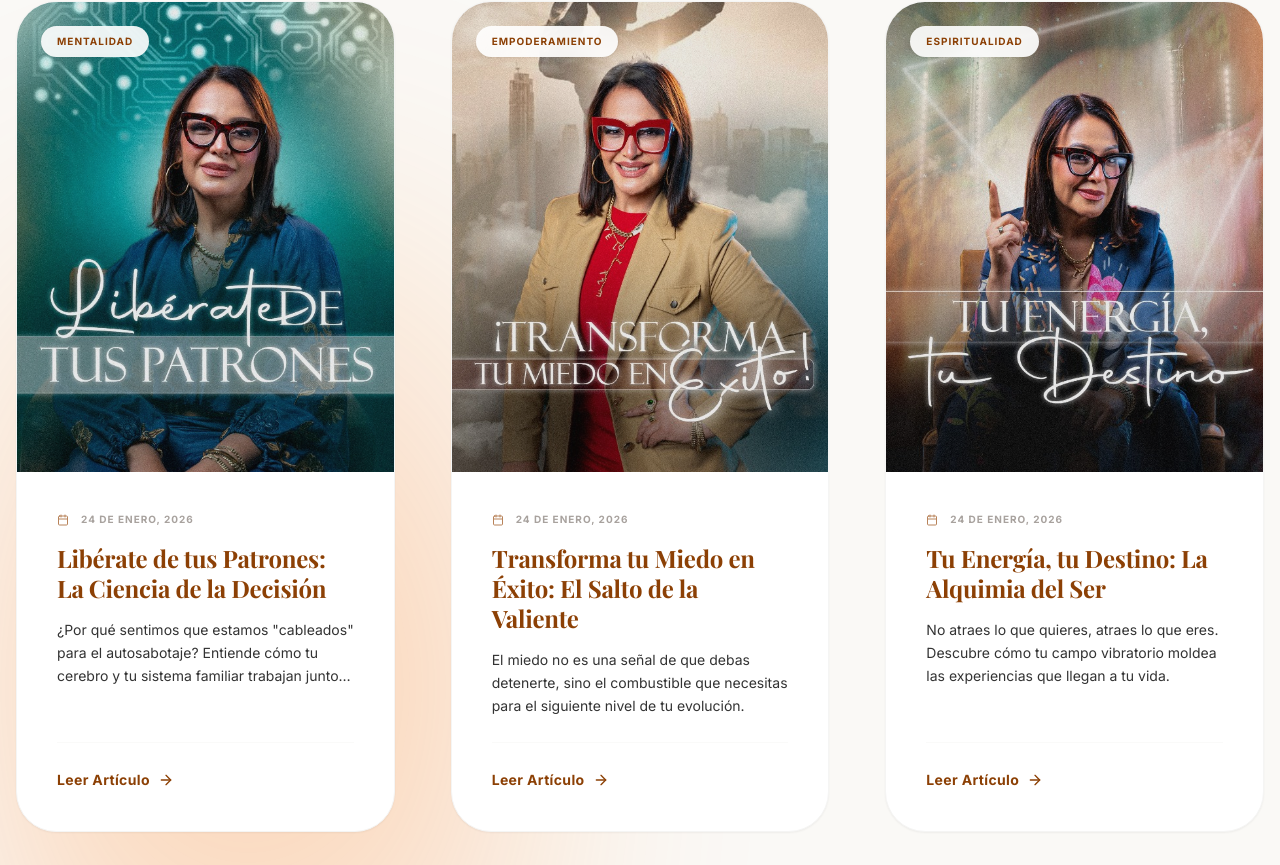
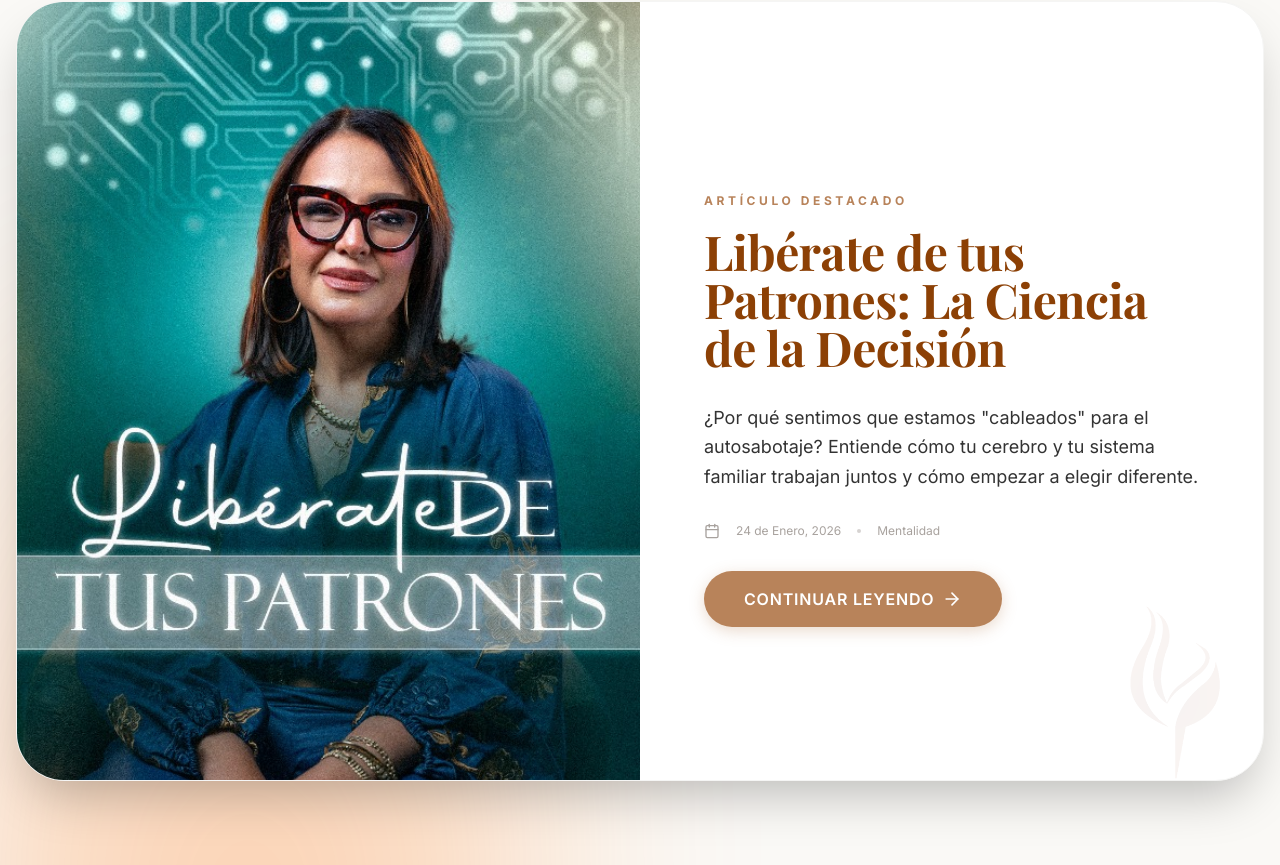
Before and after one commit to yelitzerangeloficialweb-max/yelitze-rangel-web, a Next.js app: page /blog in a window 1280 px wide. Shown: the part 875-1740 px from the top of the page. Built offline with nearby package versions, Linux system fonts and the light colour scheme; a web font is replaced by a local one.

Commit message:
Revert "style: removed featured blog spotlight from blog page"
This reverts commit 46cad8c961fe403070fcf4fe69e9e4f757374c53.

```diff
--- a/app/(website)/blog/page.tsx
+++ b/app/(website)/blog/page.tsx
@@ -70,14 +70,65 @@ export default function BlogPage() {
                 </div>
             </section>
 
-            {/* 2. ARTICLES GRID */}
+            {/* 2. FEATURED SPOTLIGHT */}
             <section id="articulos" className="py-24 px-4 relative overflow-hidden">
                 {/* Intensified Accent Blur Flare */}
                 <div className="absolute -top-10 -left-10 w-[45%] h-[45%] bg-[radial-gradient(circle_at_center,#FF6B00_0%,transparent_70%)] opacity-30 blur-[120px] pointer-events-none" />
 
                 <div className="container mx-auto max-w-7xl">
+                    <FadeIn>
+                        <div className="relative group rounded-[3rem] overflow-hidden bg-white shadow-2xl border border-stone-100 flex flex-col lg:flex-row mb-24">
+                            {/* Image Part */}
+                            <div className="lg:w-1/2 relative aspect-[4/5] overflow-hidden">
+                                <Image
+                                    src={featuredPost.image}
+                                    alt={featuredPost.title}
+                                    fill
+                                    priority
+                                    unoptimized
+                                    quality={100}
+                                    className="object-cover object-center group-hover:scale-105 transition-transform duration-[2000ms]"
+                                />
+                                <div className="absolute inset-0 bg-gradient-to-r from-[var(--color-primary)]/40 to-transparent" />
+                            </div>
+
+                            {/* content Part */}
+                            <div className="lg:w-1/2 p-10 md:p-16 flex flex-col justify-center space-y-8 relative">
+                                {/* Watermark subtle */}
+                                <div className="absolute -right-10 -bottom-10 w-64 h-64 opacity-[0.05] pointer-events-none">
+                                    <Image src="/assets/images/watermark-logo.png" alt="" fill className="object-contain" />
+                                </div>
+
+                                <div className="space-y-4">
+                                    <span className="text-[var(--color-secondary)] font-bold tracking-[0.3em] uppercase text-xs">
+                                        Artículo Destacado
+                                    </span>
+                                    <h2 className="text-3xl md:text-5xl font-heading text-[var(--color-primary)] leading-tight">
+                                        {featuredPost.title}
+                                    </h2>
+                                </div>
+                                <p className="text-[var(--color-text-light)] text-lg leading-relaxed line-clamp-3">
+                                    {featuredPost.excerpt}
+                                </p>
+                                <div className="flex items-center gap-4 text-xs text-stone-400">
+                                    <Calendar className="w-4 h-4" /> {featuredPost.date}
+                                    <span className="w-1 h-1 rounded-full bg-stone-300" />
+                                    {featuredPost.category}
+                                </div>
+                                <Link
+                                    href={`/blog/${featuredPost.slug}`}
+                                    className="btn-premium px-10 py-4 group w-fit"
+                                >
+                                    Continuar Leyendo
+                                    <ArrowRight className="w-5 h-5 group-hover:translate-x-1 transition-transform" />
+                                </Link>
+                            </div>
+                        </div>
+                    </FadeIn>
+
+                    {/* 3. RECENT ARTICLES GRID */}
                     <div className="grid grid-cols-1 md:grid-cols-2 lg:grid-cols-3 gap-10 lg:gap-14">
-                        {BLOG_POSTS.map((post, idx) => (
+                        {recentPosts.map((post, idx) => (
                             <FadeIn key={post.id} delay={idx * 0.1}>
                                 <div className="group relative flex flex-col h-full">
                                     {/* Card Container */}
```
